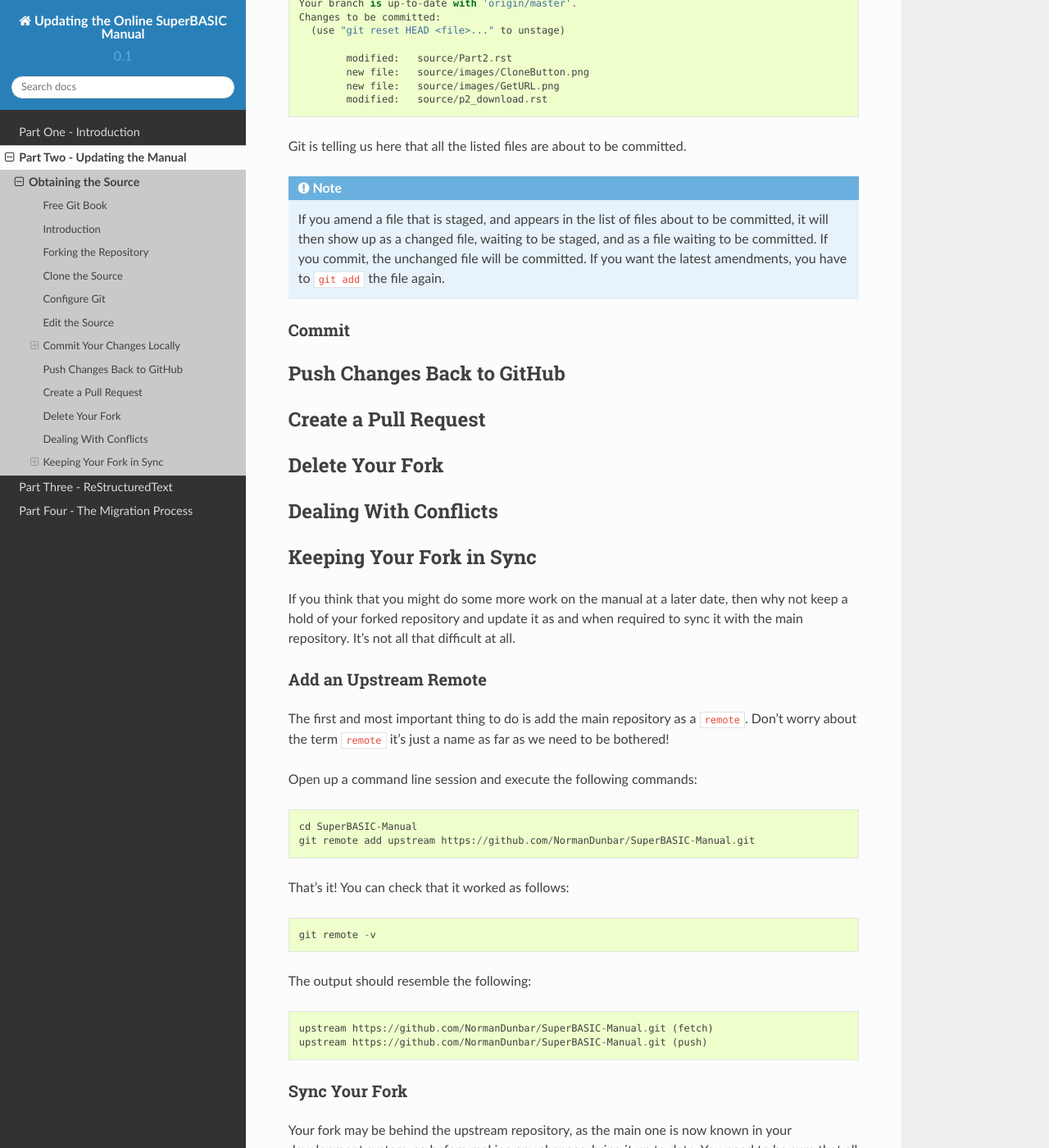
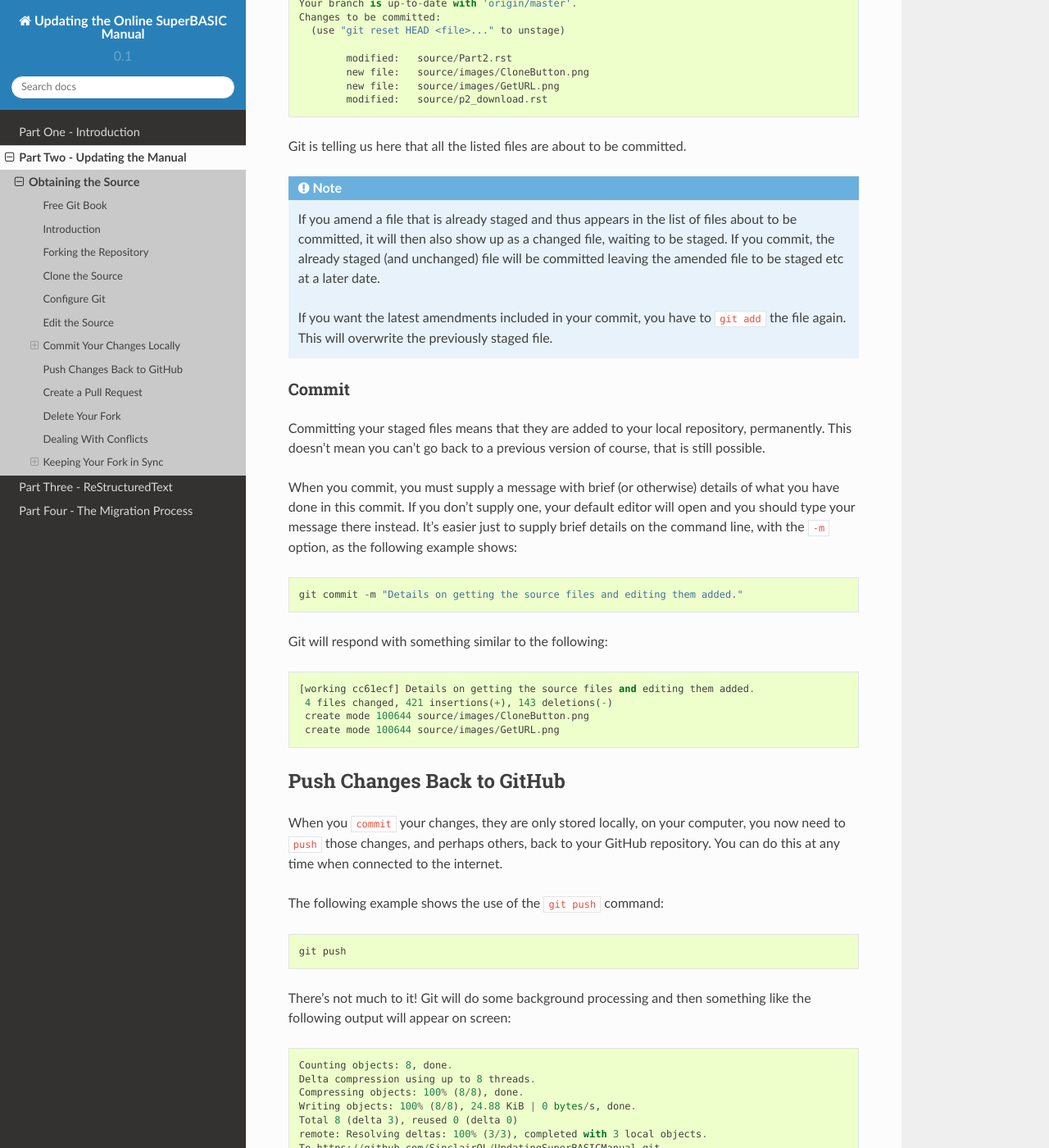
Before and after one commit to SinclairQL/UpdatingSuperBASICManual, a Sphinx documentation site: the page built from source/p2_download.rst, in a window 1280 px wide and 1400 px high, scrolled down 8636 px. Shown: the whole window at 82% size. Built offline with Sphinx 7.4.7 and the Read the Docs theme 2.0.0, drawn with Linux system fonts in a browser that asks for light colours; some of the changed text lies outside the part shown.

Commit message:
more work on the manual completed.

```diff
--- a/source/p2_download.rst
+++ b/source/p2_download.rst
@@ -317,19 +317,53 @@ Git is telling us here that all the listed files are about to be committed.
 
 ..  Note::
 
-    If you amend a file that is staged, and appears in the list of files about to be committed, it will then show up as a changed file, waiting to be staged, and as a file waiting to be committed. If you commit, the unchanged file will be committed. If you want the latest amendments, you have to ``git add`` the file again.
+    If you amend a file that is already staged and thus appears in the list of files about to be committed, it will then also show up as a changed file, waiting to be staged. If you commit, the already staged (and unchanged) file will be committed leaving the amended file to be staged etc at a later date.
+
+    If you want the latest amendments included in your commit, you have to ``git add`` the file again. This will overwrite the previously staged file.
+
 
 Commit
 ~~~~~~
 
+Committing your staged files means that they are added to your local repository, permanently. This doesn't mean you can't go back to a previous version of course, that is still possible.
+
+When you commit, you must supply a message with brief (or otherwise) details of what you have done in this commit. If you don't supply one, your default editor will open and you should type your message there instead. It's easier just to supply brief details on the command line, with the ``-m`` option, as the following example shows::
+
+    git commit -m "Details on getting the source files and editing them added."
+
+Git will respond with something similar to the following::
+
+    [working cc61ecf] Details on getting the source files and editing them added.
+     4 files changed, 421 insertions(+), 143 deletions(-)
+     create mode 100644 source/images/CloneButton.png
+     create mode 100644 source/images/GetURL.png
 
 
 Push Changes Back to GitHub
 ---------------------------
 
+When you ``commit`` your changes, they are only stored locally, on your computer, you now need to ``push`` those changes, and perhaps others, back to your GitHub repository. You can do this at any time when connected to the internet.
+
+The following example shows the use of the ``git push`` command::
+
+    git push
+
+There's not much to it! Git will do some background processing and then something like the following output will appear on screen::
+
+    Counting objects: 8, done.
+    Delta compression using up to 8 threads.
+    Compressing objects: 100% (8/8), done.
+    Writing objects: 100% (8/8), 24.88 KiB | 0 bytes/s, done.
+    Total 8 (delta 3), reused 0 (delta 0)
+    remote: Resolving deltas: 100% (3/3), completed with 3 local objects.
+    To https://github.com/SinclairQL/UpdatingSuperBASICManual.git
+       dca541e..cc61ecf  working -> working
+
+That's it. All your locally committed changes have now been pushed back online to your GitHub repository. However, although they are in your repository, they are not in mine, and it's mine that the online documentation at `ReadTheDocs.io <http://superbasic-manual.readthedocs.io/en/latest/>`__ is generated from, so, how do you go about getting your changes merged into my repository, and update the online manual? Read on.
 
 Create a Pull Request
 ---------------------
+
 
 
 Delete Your Fork
```
